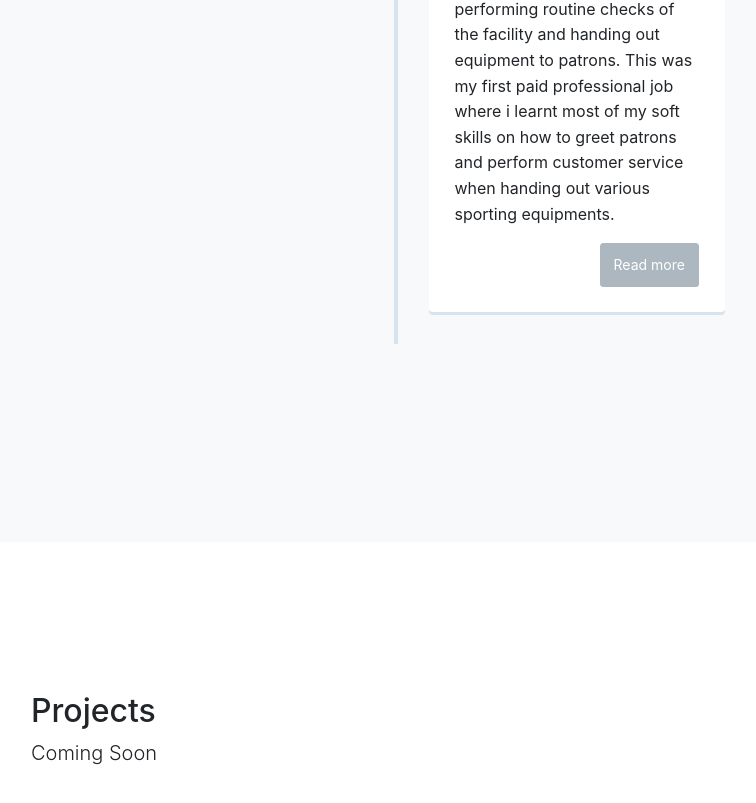
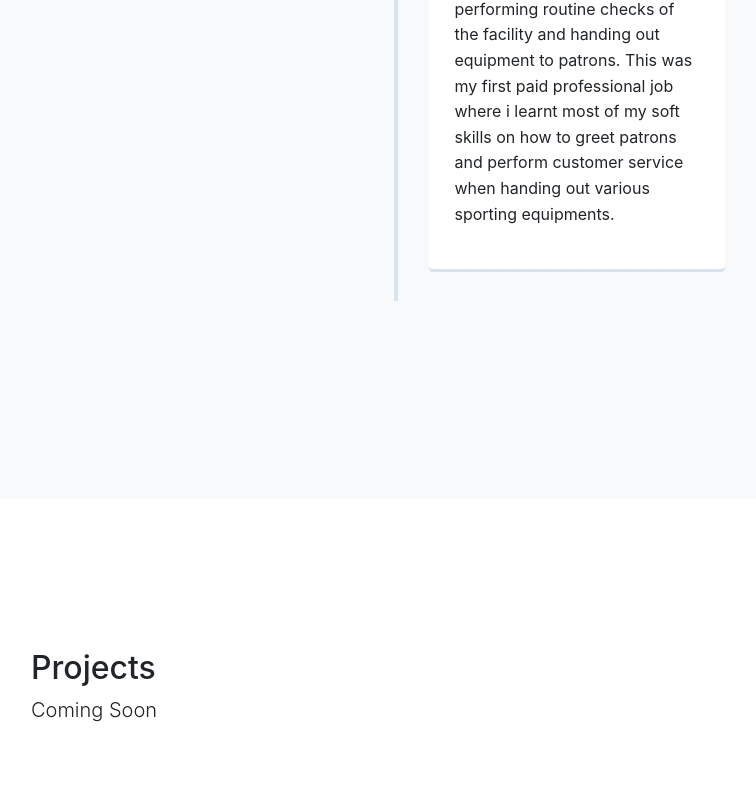
Before and after one commit to tdaroly/Website, a website with bundled scripts: page index.html in a window 1280 px wide. Shown: the part 5046-5849 px from the top of the page, without its empty margins (244-1000 px from the left). Built offline with nearby package versions, Linux system fonts and the light colour scheme; files whose address does not match are found by name.

Commit message:
Removed 'read more' button from desc

```diff
--- a/index.html
+++ b/index.html
@@ -181,7 +181,7 @@
                   <p>My job responsibilites included serving patrons entering the Recreation center by swiping their cards and allowing them access, doing laundey, performing routine checks of the facility and handing out equipment to patrons.
                     This was my first paid professional job where i learnt most of my soft skills on how to greet patrons and perform customer service when handing out various sporting equipments.
                   </p>
-                  <a href="#0" class="cd-read-more">Read more</a> <span class="cd-date">May 2017 - September 2017</span> </div>
+                   <span class="cd-date">May 2017 - September 2017</span> </div>
                 <!-- cd-timeline-content -->
               </div>
               <!-- cd-timeline-block -->
```
